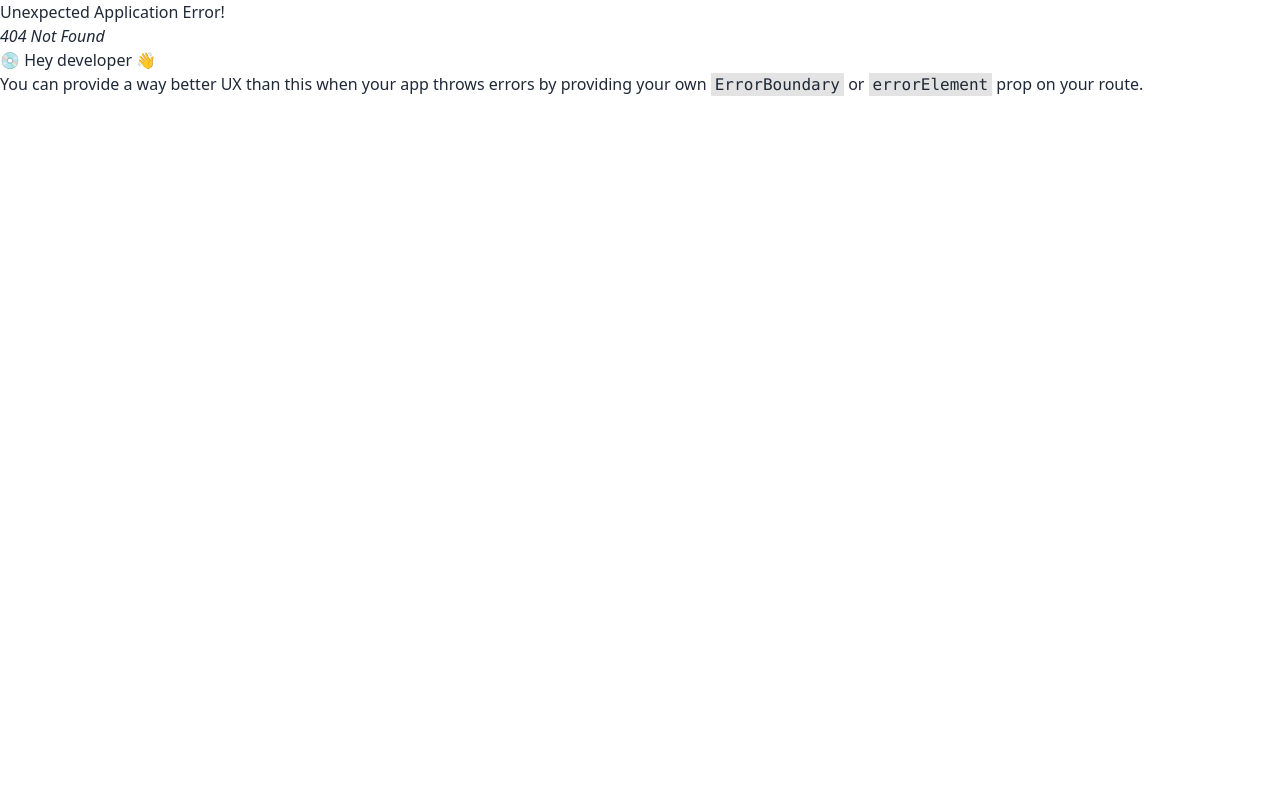
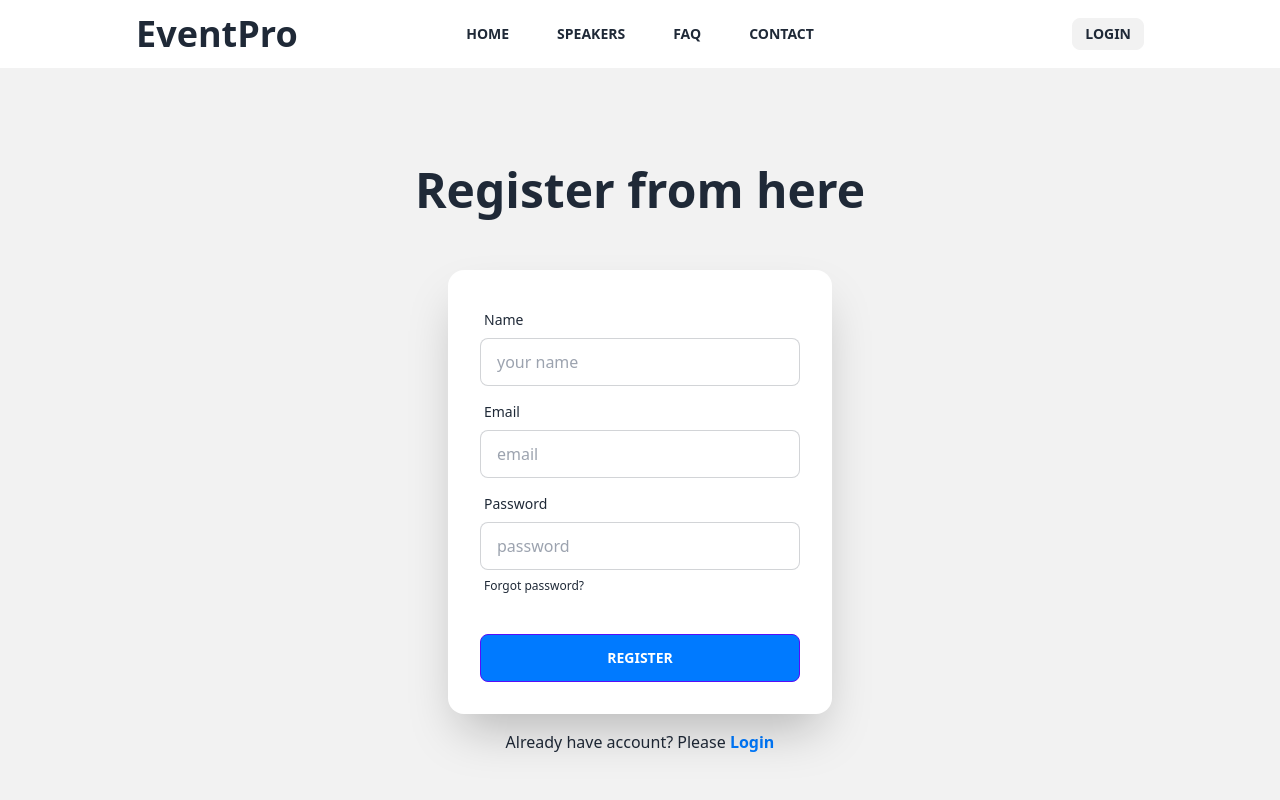
Before and after one commit to shoaib-mk2/EventLab, a React (Vite) app: page /register in a window 1280 px wide. Before the commit this address had no page. Shown: the top 800 px of the page. Built offline with nearby package versions, Linux system fonts and the light colour scheme; no server answers.

Commit message:
added Login and Register pages

```diff
--- a/src/firebase/firebase.config.js
+++ b/src/firebase/firebase.config.js
@@ -1,5 +1,6 @@
 // Import the functions you need from the SDKs you need
 import { initializeApp } from "firebase/app";
+import { getAuth } from "firebase/auth";
 // TODO: Add SDKs for Firebase products that you want to use
 // https://firebase.google.com/docs/web/setup#available-libraries
 
@@ -15,4 +16,6 @@ const firebaseConfig = {
 
 // Initialize Firebase
 const app = initializeApp(firebaseConfig);
-export default app;
+const auth = getAuth(app);
+
+export default auth;
--- /dev/null
+++ b/src/pages/Login.jsx/Login.jsx
@@ -0,0 +1,82 @@
+import { useContext } from "react";
+import { AuthContext } from "../../provider/AuthProvider";
+import { Link, useNavigate } from "react-router-dom";
+import { BsGoogle } from "react-icons/bs";
+
+
+const Login = () => {
+
+    const { signInUser, signInWithGoogle } = useContext(AuthContext);
+    const navigate = useNavigate();
+
+    const handleLogin = e => {
+        e.preventDefault();
+        const email = e.target.email.value;
+        const password = e.target.password.value;
+        console.log(email, password);
+
+        // sign in user in firebase
+        signInUser(email, password)
+            .then(result => {
+                console.log(result.user);
+                e.target.reset();
+                navigate("/"); // redirect user to home page after successful sign in
+            })
+            .catch(error => {
+                console.error(error);
+            })
+    }
+
+    const handleGoogleSignIn = () => {
+        signInWithGoogle()
+            .then(result => {
+                console.log(result.user);
+                navigate("/");
+            })
+            .catch(error => {
+                console.error(error);
+            })
+    }
+
+    return (
+        <div>
+            <div className="hero min-h-screen bg-base-200">
+                <div className="hero-content flex-col">
+                    <div className="text-center">
+                        <h1 className="text-3xl md:text-5xl font-bold mb-5 md:mb-10">Welcome to EventPro</h1>
+                    </div>
+                    <div className="card flex-shrink-0 w-full max-w-sm shadow-2xl bg-base-100">
+                        <form className="card-body" onSubmit={handleLogin}>
+                            <div className="form-control">
+                                <label className="label">
+                                    <span className="label-text">Email</span>
+                                </label>
+                                <input type="email" name="email" placeholder="email" className="input input-bordered" required />
+                            </div>
+                            <div className="form-control">
+                                <label className="label">
+                                    <span className="label-text">Password</span>
+                                </label>
+                                <input type="password" name="password" placeholder="password" className="input input-bordered" required />
+                                <label className="label">
+                                    <a href="#" className="label-text-alt link link-hover">Forgot password?</a>
+                                </label>
+                            </div>
+                            <div className="form-control mt-6">
+                                <button className="btn btn-primary text-white bg-[#007aff]">Login</button>
+                            </div>
+                        </form>
+                        {/* <p onClick={handleGoogleSignIn} className="px-8 pb-4">Sign in with <Link to="/register"><button className="btn btn-link">Google</button></Link></p> */}
+                        <div className="flex items-center justify-center gap-2 mb-8 cursor-pointer">
+                            <BsGoogle className="text-[#007aff]"></BsGoogle>
+                            <p onClick={handleGoogleSignIn}>Log in with <span className="font-bold text-[#007aff]">Google</span></p>
+                        </div>
+                    </div>
+                    <p className="px-8 pb-4">New here? Please <Link className="text-[#007aff] font-bold" to="/register">Register</Link></p>
+                </div>
+            </div>
+        </div>
+    );
+};
+
+export default Login;
--- a/src/pages/Navbar/Navbar.jsx
+++ b/src/pages/Navbar/Navbar.jsx
@@ -1,7 +1,17 @@
-import { NavLink } from "react-router-dom";
+import { useContext } from "react";
+import { Link, NavLink } from "react-router-dom";
+import { AuthContext } from "../../provider/AuthProvider";
 
 
 const Navbar = () => {
+
+    const { user, logOut } = useContext(AuthContext);
+
+    const handleLogOut = () => {
+        logOut()
+            .then(() => console.log('user logged out successfully'))
+            .catch(error => console.error(error))
+    }
 
     const navLinks = <>
         <li>
@@ -61,6 +71,17 @@ const Navbar = () => {
                 </ul>
             </div>
             <div className="navbar-end">
+                {
+                    user ?
+                        <>
+                            <span>{user.email}</span>
+                            <a className="btn btn-sm" onClick={handleLogOut}>Sign Out</a>
+                        </>
+                        :
+                        <Link to="/login">
+                            <button className="btn btn-sm">Login</button>
+                        </Link>
+                }
                 <div className="dropdown dropdown-end lg:hidden">
                     <label tabIndex={0} className="btn btn-ghost">
                         <svg xmlns="http://www.w3.org/2000/svg" className="h-5 w-5" fill="none" viewBox="0 0 24 24" stroke="currentColor"><path strokeLinecap="round" strokeLinejoin="round" strokeWidth="2" d="M4 6h16M4 12h8m-8 6h16" /></svg>
--- /dev/null
+++ b/src/pages/Register/Register.jsx
@@ -0,0 +1,69 @@
+import { useContext } from "react";
+import { Link, useNavigate } from "react-router-dom";
+import { AuthContext } from "../../provider/AuthProvider";
+
+const Register = () => {
+
+    const { createUser } = useContext(AuthContext);
+    const navigate = useNavigate();
+
+    const handleRegister = e => {
+        e.preventDefault();
+        const name = e.target.name.value;
+        const email = e.target.email.value;
+        const password = e.target.password.value;
+        console.log(name, email, password);
+
+        // create user in firebase
+        createUser(email, password)
+            .then(result => {
+                console.log(result.user);
+                e.target.reset();
+                navigate("/"); // redirect user to home page after successful registration
+            })
+            .catch(error => {
+                console.error(error);
+            })
+    }
+
+    return (
+        <div className="hero min-h-screen bg-base-200">
+            <div className="hero-content flex-col">
+                <div className="text-center">
+                    <h1 className="text-3xl md:text-5xl font-bold mb-5 md:mb-10">Register from here</h1>
+                </div>
+                <div className="card flex-shrink-0 w-full max-w-sm shadow-2xl bg-base-100">
+                    <form className="card-body" onSubmit={handleRegister}>
+                        <div className="form-control">
+                            <label className="label">
+                                <span className="label-text">Name</span>
+                            </label>
+                            <input type="text" name="name" placeholder="your name" className="input input-bordered" required />
+                        </div>
+                        <div className="form-control">
+                            <label className="label">
+                                <span className="label-text">Email</span>
+                            </label>
+                            <input type="email" name="email" placeholder="email" className="input input-bordered" required />
+                        </div>
+                        <div className="form-control">
+                            <label className="label">
+                                <span className="label-text">Password</span>
+                            </label>
+                            <input type="password" name="password" placeholder="password" className="input input-bordered" required />
+                            <label className="label">
+                                <a href="#" className="label-text-alt link link-hover">Forgot password?</a>
+                            </label>
+                        </div>
+                        <div className="form-control mt-6">
+                            <button className="btn btn-primary text-white bg-[#007aff]">Register</button>
+                        </div>
+                    </form>
+                </div>
+                <p className="px-8 pb-4">Already have account? Please <Link className="font-bold text-[#007aff]" to="/login">Login</Link></p>
+            </div>
+        </div>
+    );
+};
+
+export default Register;
--- /dev/null
+++ b/src/pages/Routes/PrivateRoute.jsx
@@ -0,0 +1,18 @@
+import { useContext } from "react";
+import { AuthContext } from "../provider/AuthProvider";
+import { Navigate } from "react-router-dom";
+
+const PrivateRoute = ({ children }) => {
+    const { user, loading } = useContext(AuthContext);
+
+    if (loading) {
+        return <span className="loading loading-spinner loading-lg"></span>
+    }
+
+    if (user) {
+        return children;
+    }
+    return <Navigate to="/login"></Navigate>;
+};
+
+export default PrivateRoute;
--- a/src/provider/AuthProvider.jsx
+++ b/src/provider/AuthProvider.jsx
@@ -1,8 +1,46 @@
 import { createContext, useEffect, useState } from "react";
+import auth from "../firebase/firebase.config";
+import { GoogleAuthProvider, createUserWithEmailAndPassword, onAuthStateChanged, signInWithEmailAndPassword, signInWithPopup, signOut } from "firebase/auth";
 
 export const AuthContext = createContext(null);
 
+const googleProvider = new GoogleAuthProvider();
+
 const AuthProvider = ({ children }) => {
+    const [user, setUser] = useState(null);
+    const [loading, setLoading] = useState(true);
+
+    const createUser = (email, password) => {
+        setLoading(true);
+        return createUserWithEmailAndPassword(auth, email, password)
+    }
+
+    const signInUser = (email, password) => {
+        setLoading(true);
+        return signInWithEmailAndPassword(auth, email, password)
+    }
+
+    const signInWithGoogle = () => {
+        setLoading(true);
+        return signInWithPopup(auth, googleProvider);
+    }
+
+    const logOut = () => {
+        setLoading(true);
+        return signOut(auth);
+    }
+
+    // observe auth state change
+    useEffect(() => {
+        const unSubscribe = onAuthStateChanged(auth, currentUser => {
+            console.log('observing current user inside useEffect of AuthProvider', currentUser);
+            setUser(currentUser);
+            setLoading(false);
+        });
+        return () => {
+            unSubscribe();
+        }
+    }, [])
 
     // loading data from json file
     const [conferences, setConferences] = useState([]);
@@ -20,7 +58,13 @@ const AuthProvider = ({ children }) => {
 
     const authInfo = {
         conferences,
-        formatDate
+        formatDate,
+        user,
+        loading,
+        createUser,
+        signInUser,
+        signInWithGoogle,
+        logOut
     }
 
     return (
```
Also changed, not shown: src/router/Router.jsx (+10 -0 lines).
